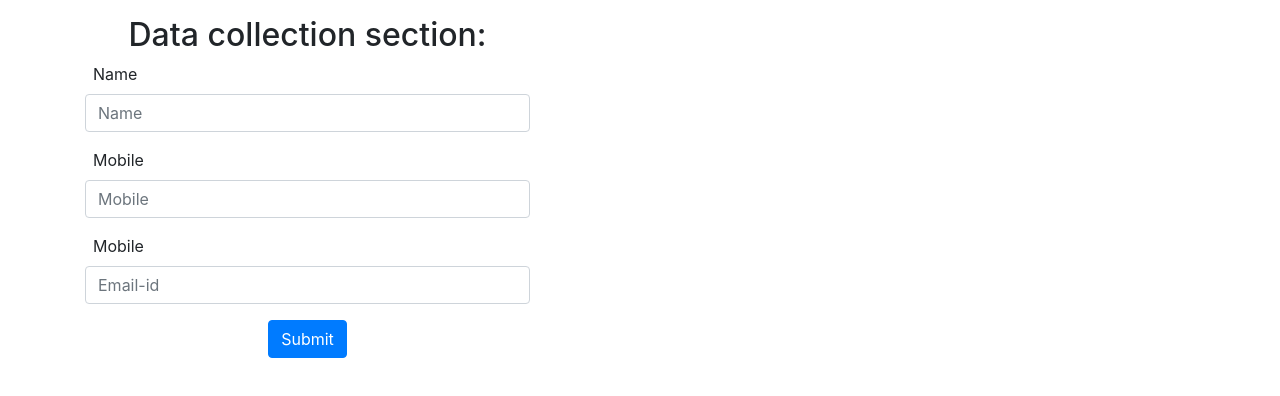
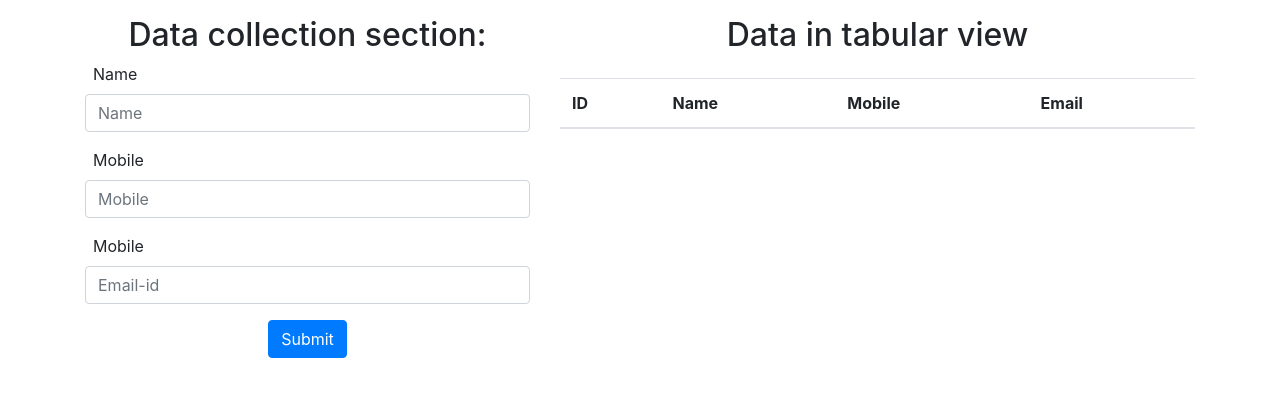
Before and after one commit to sunilmondal4you/react-demo, a React (Create React App) app: page / in a window 1280 px wide. Shown: the top 396 px of the page. Built offline with nearby package versions, Linux system fonts and the light colour scheme.

Commit message:
table added

```diff
--- a/src/FormDemo.js
+++ b/src/FormDemo.js
@@ -1,6 +1,7 @@
 import React from 'react';
 import { Container, Row, Col } from 'reactstrap';
 import { Button, Form, FormGroup, Label, Input, FormText } from 'reactstrap';
+import { Table } from 'reactstrap';
 
 export class AppForm extends React.Component {
   constructor(props){
@@ -53,7 +54,7 @@ export class AppForm extends React.Component {
 			<div className="App pt-3">
         <Container>
           <Row>
-            <Col xs="5">
+            <Col sm="12" md="5">
               <h2 className="text-center">Data collection section:</h2>
               <Form onSubmit={e => this.handleSubmit(e, this.state.inpObj)}>
                 <FormGroup>
@@ -74,8 +75,28 @@ export class AppForm extends React.Component {
 
               </Form>
             </Col>
-            <Col xs="6">
-
+            <Col sm="12" md="7" >
+              <h2 className="text-center mb-4">Data in tabular view</h2>
+              <Table>
+                <thead>
+                  <tr>
+                    <th>ID</th>
+                    <th>Name</th>
+                    <th>Mobile</th>
+                    <th>Email</th>
+                  </tr>
+                </thead>
+                <tbody>
+                  {this.state.list.map((item, index)=>(
+                    <tr key={index+1}>
+                      <th scope="row">{index+1}</th>
+                      <td>{item.name}</td>
+                      <td>{item.mobile}</td>
+                      <td>{item.email}</td>
+                    </tr>
+                  ))}
+                </tbody>
+              </Table>
             </Col>
           </Row>
         </Container>
```
